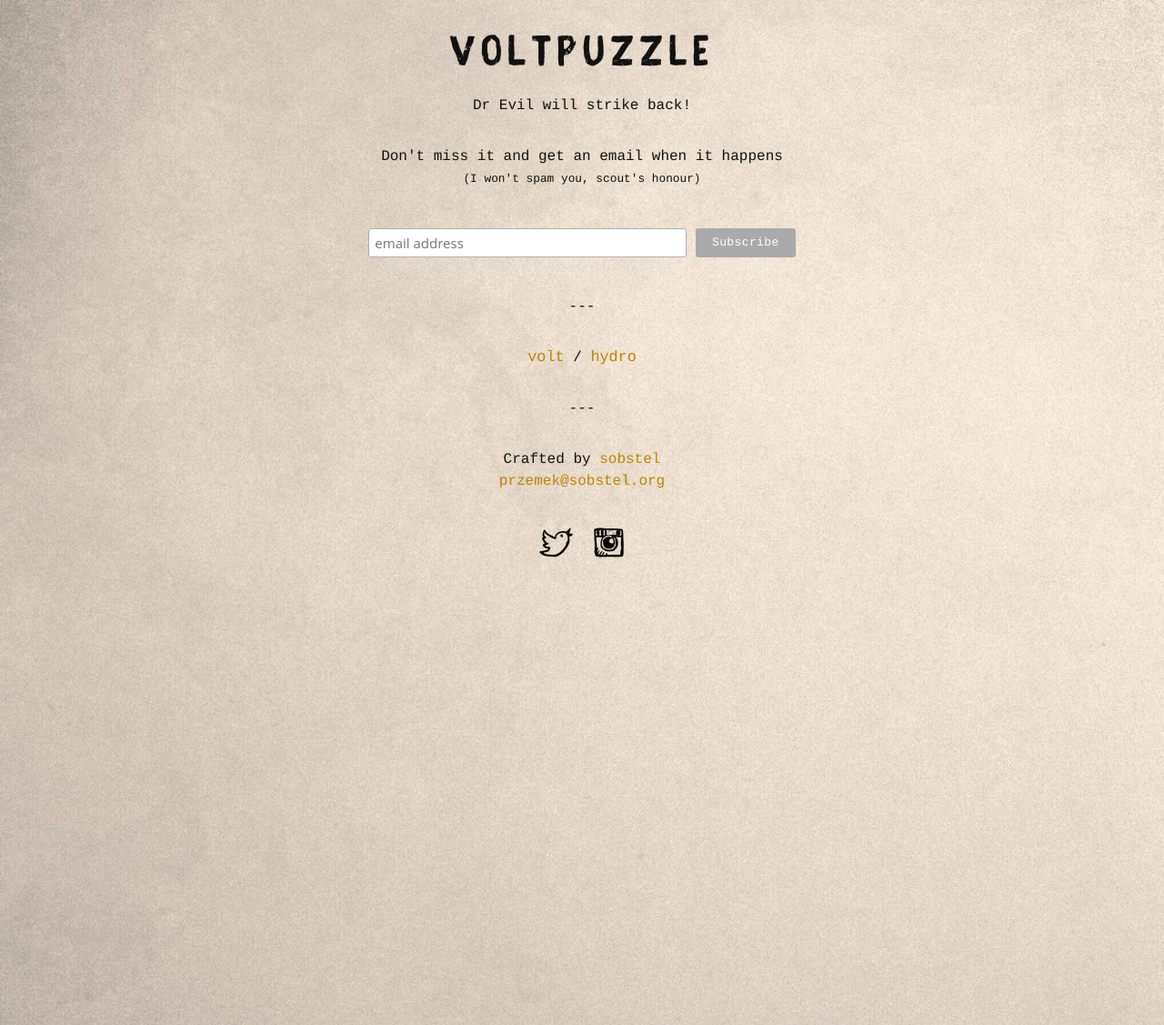
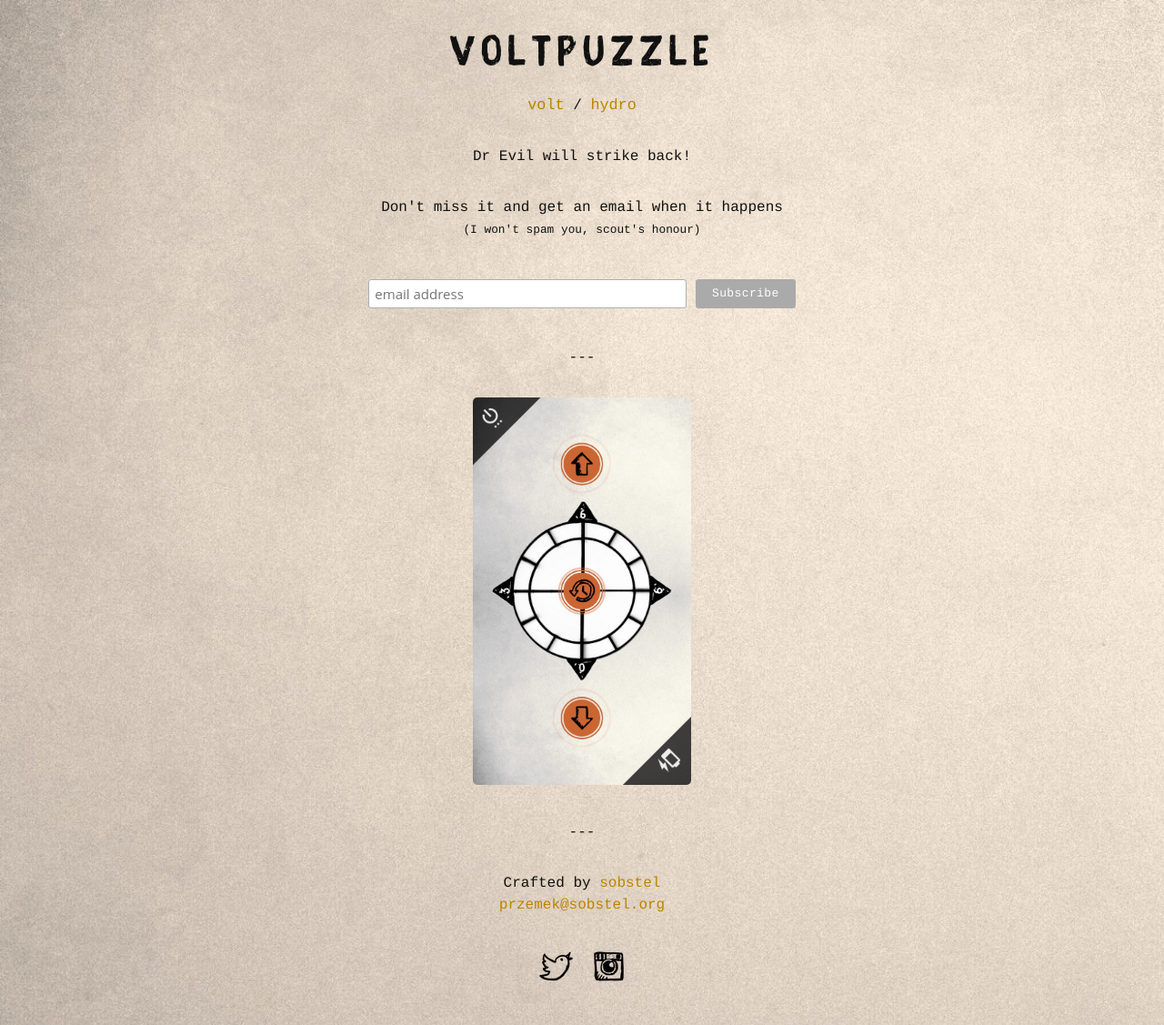
Before and after one commit to sobstel/sobstel.github.com, a Jekyll site: the page built from voltpuzzle/index.html, in a window 1280 px wide. Shown: the whole page at 91% size. Built offline with Jekyll 4.4.1, drawn with Linux system fonts in a browser that asks for light colours.

```diff
--- a/_layouts/hydro.html
+++ b/_layouts/hydro.html
@@ -36,8 +36,8 @@
       <a href="mailto:przemek&#64;sobstel.org">przemek&#64;sobstel.org</a>
     </p>
     <p>
-      <a href="https://twitter.com/hydropuzzle" rel="nofollow"><img src="/img/hydro/twitter_48.png" /></a>
-      <a href="https://www.instagram.com/explore/tags/hydropuzzle/" rel="nofollow"><img src="/img/hydro/instagram_48.png" /></a>
+      <a href="https://twitter.com/sobstel" rel="nofollow"><img src="/img/hydro/twitter_48.png" /></a>
+      <a href="https://www.instagram.com/sobsteldev" rel="nofollow"><img src="/img/hydro/instagram_48.png" /></a>
     <p>
   </div>
 </body>
--- a/hydropuzzle/index.html
+++ b/hydropuzzle/index.html
@@ -13,6 +13,8 @@
   Can you solve the mystery?
 appstore_link: https://itunes.apple.com/app/id1294812505?mt=8
 ---
+
+{% include hydro-nav.html %}
 
 <p>
   {{ page.long_description }}
@@ -80,7 +82,3 @@
 <p>
   <a href="/hydropuzzle-presskit.zip" title="Hydropuzzle press kit">press kit (zip 8.4M)</a><br>
 </p>
-
-<p>---</p>
-
-{% include hydro-nav.html %}
--- a/voltpuzzle/index.html
+++ b/voltpuzzle/index.html
@@ -7,6 +7,8 @@
   Voltpuzzle
 appstore_link:
 ---
+
+{% include volt-nav.html %}
 
 <p>
   Dr Evil will strike back!
@@ -50,7 +52,9 @@
   </form>
 </div>
 <!--End mc_embed_signup-->
-
 <p>---</p>
-
-{% include volt-nav.html %}
+<p>
+  <a href="/img/volt/frontwheel.jpg" target="_blank">
+    <img src="/img/volt/frontwheel.jpg" style="width:50%">
+  </a>
+</p>
```
Also changed, not shown: hydropuzzle/reviews.md (+2 -4 lines), hydropuzzle/walkthrough.md (+2 -4 lines), img/volt/frontwheel.jpg (added).
